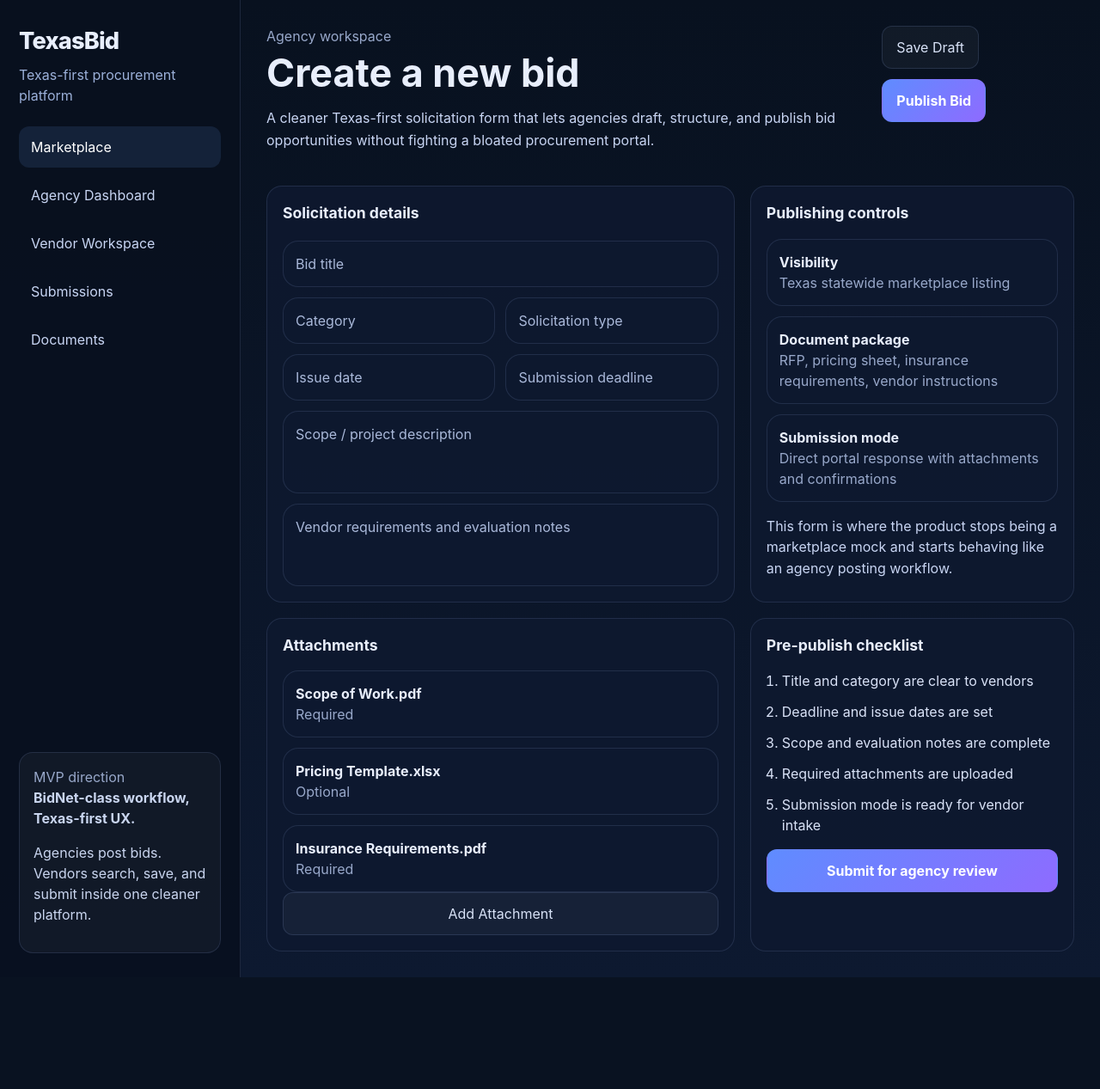
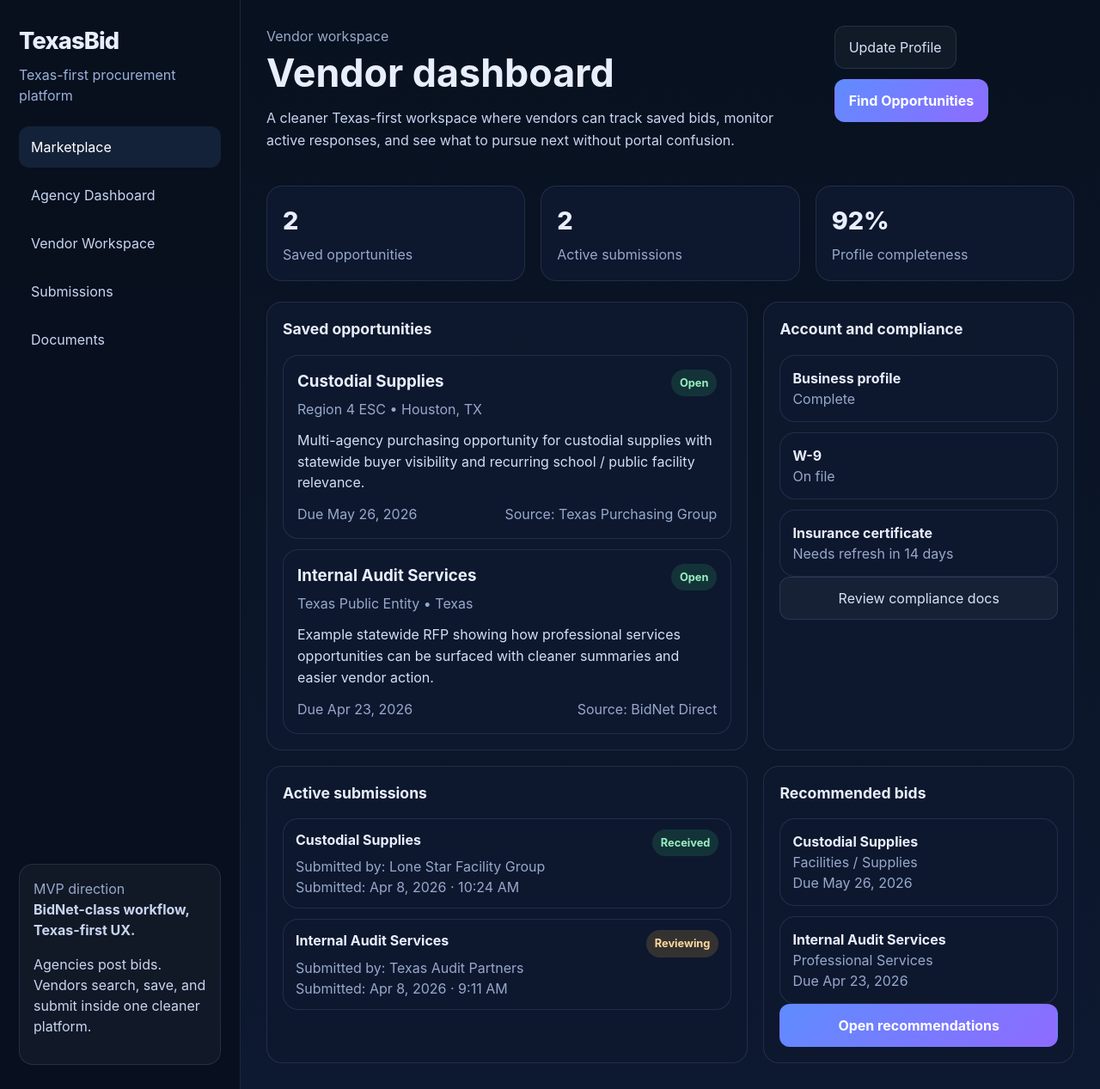
Before and after one commit to kinectic/texas-bid-consumer-portal, a React (Vite) app in the folder texas-bid-portal/: page / in a window 1280 px wide. Shown: the whole page at 86% size. Before the commit the page ends 1137 px from the top, so only its background shows below. Built offline with nearby package versions, Linux system fonts and the light colour scheme.

Commit message:
Add vendor dashboard page to portal prototype

```diff
--- a/texas-bid-portal/src/App.tsx
+++ b/texas-bid-portal/src/App.tsx
@@ -1,12 +1,12 @@
 import './App.css'
 import { Sidebar } from './components/Sidebar'
-import { CreateBidPage } from './pages/CreateBidPage'
+import { VendorDashboardPage } from './pages/VendorDashboardPage'
 
 function App() {
   return (
     <div className="app-shell">
       <Sidebar />
-      <CreateBidPage />
+      <VendorDashboardPage />
     </div>
   )
 }
--- /dev/null
+++ b/texas-bid-portal/src/pages/VendorDashboardPage.tsx
@@ -0,0 +1,118 @@
+import { opportunities, vendorSubmissions, statusClass } from '../data/mockData'
+
+export function VendorDashboardPage() {
+  const savedOpportunities = opportunities.filter((opportunity) => opportunity.status === 'open')
+  const recommendedOpportunities = opportunities.slice(0, 2)
+
+  return (
+    <main className="main">
+      <header className="topbar">
+        <div>
+          <div className="eyebrow">Vendor workspace</div>
+          <h1>Vendor dashboard</h1>
+          <p className="intro">
+            A cleaner Texas-first workspace where vendors can track saved bids, monitor active responses, and see what to pursue next without portal confusion.
+          </p>
+        </div>
+        <div className="top-actions">
+          <button className="ghost">Update Profile</button>
+          <button className="primary">Find Opportunities</button>
+        </div>
+      </header>
+
+      <section className="stats-grid">
+        <div className="stat-card">
+          <span className="stat-value">{savedOpportunities.length}</span>
+          <span className="stat-label">Saved opportunities</span>
+        </div>
+        <div className="stat-card">
+          <span className="stat-value">{vendorSubmissions.length}</span>
+          <span className="stat-label">Active submissions</span>
+        </div>
+        <div className="stat-card">
+          <span className="stat-value">92%</span>
+          <span className="stat-label">Profile completeness</span>
+        </div>
+      </section>
+
+      <section className="content-grid">
+        <div className="panel">
+          <div className="panel-title">Saved opportunities</div>
+          <div className="opportunity-list">
+            {savedOpportunities.map((opportunity) => (
+              <article className="opportunity-card" key={opportunity.id}>
+                <div className="opportunity-top">
+                  <div>
+                    <h3>{opportunity.title}</h3>
+                    <div className="meta">
+                      {opportunity.agency} • {opportunity.location}
+                    </div>
+                  </div>
+                  <span className={statusClass[opportunity.status]}>{opportunity.status}</span>
+                </div>
+                <p>{opportunity.summary}</p>
+                <div className="card-footer">
+                  <div className="muted">Due {opportunity.dueDate}</div>
+                  <div className="muted">Source: {opportunity.source}</div>
+                </div>
+              </article>
+            ))}
+          </div>
+        </div>
+
+        <div className="panel">
+          <div className="panel-title">Account and compliance</div>
+          <div className="draft-list">
+            <div className="draft-card">
+              <strong>Business profile</strong>
+              <div className="muted">Complete</div>
+            </div>
+            <div className="draft-card">
+              <strong>W-9</strong>
+              <div className="muted">On file</div>
+            </div>
+            <div className="draft-card">
+              <strong>Insurance certificate</strong>
+              <div className="muted">Needs refresh in 14 days</div>
+            </div>
+          </div>
+          <button className="ghost wide">Review compliance docs</button>
+        </div>
+      </section>
+
+      <section className="content-grid lower-grid">
+        <div className="panel">
+          <div className="panel-title">Active submissions</div>
+          <div className="submission-list">
+            {vendorSubmissions.map((submission) => (
+              <div className="submission-card" key={`${submission.vendor}-${submission.opportunity}`}>
+                <div className="submission-header">
+                  <strong>{submission.opportunity}</strong>
+                  <span className={submission.status === 'received' ? 'status status-open' : 'status status-review'}>
+                    {submission.status}
+                  </span>
+                </div>
+                <div className="muted">Submitted by: {submission.vendor}</div>
+                <div className="muted">Submitted: {submission.submittedAt}</div>
+              </div>
+            ))}
+          </div>
+        </div>
+
+        <div className="panel">
+          <div className="panel-title">Recommended bids</div>
+          <div className="draft-list">
+            {recommendedOpportunities.map((opportunity) => (
+              <div className="draft-card" key={opportunity.id}>
+                <strong>{opportunity.title}</strong>
+                <div className="muted">{opportunity.category}</div>
+                <div className="muted">Due {opportunity.dueDate}</div>
+              </div>
+            ))}
+          </div>
+          <button className="primary wide">Open recommendations</button>
+        </div>
+      </section>
+    </main>
+  )
+}
```
